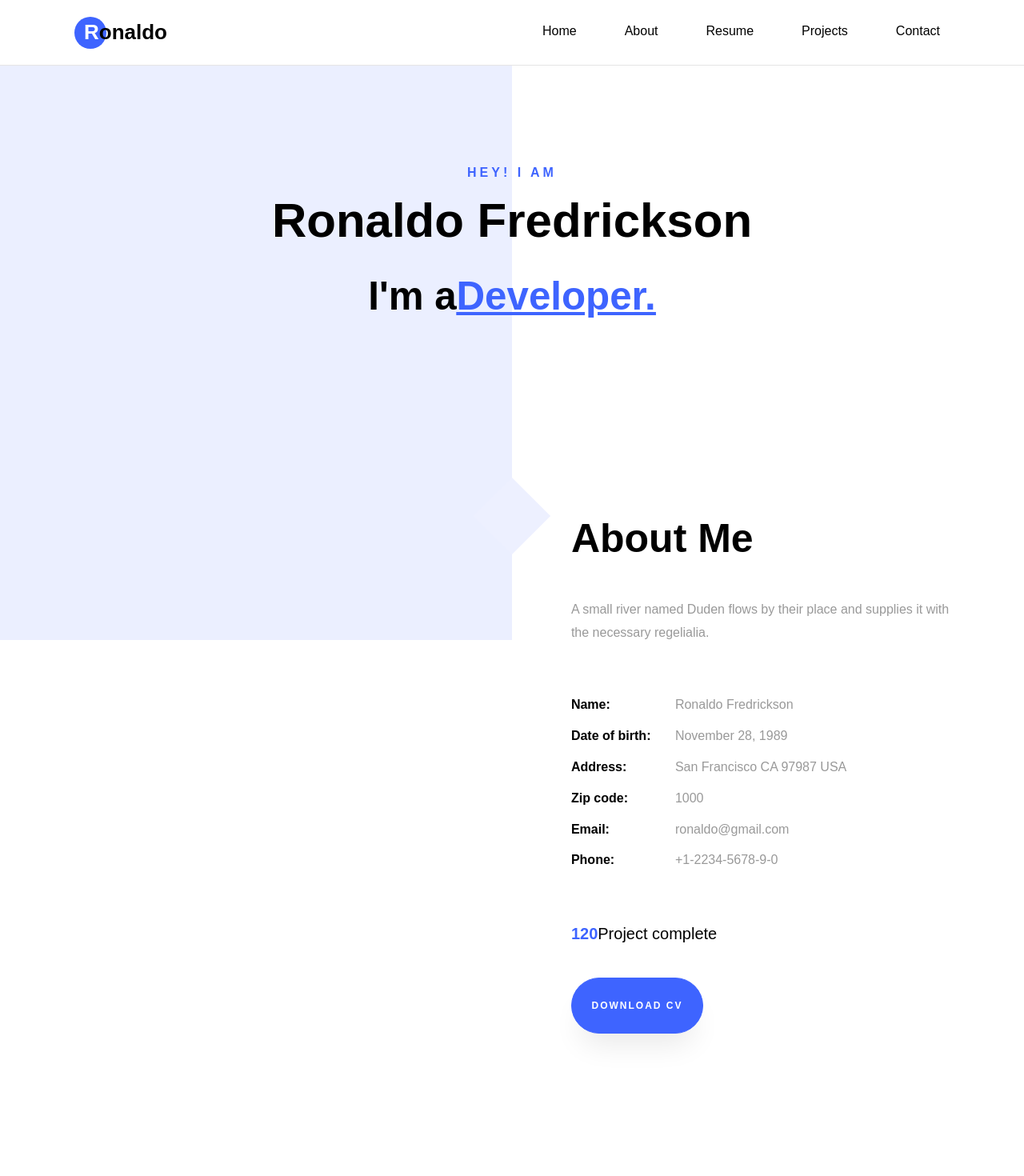
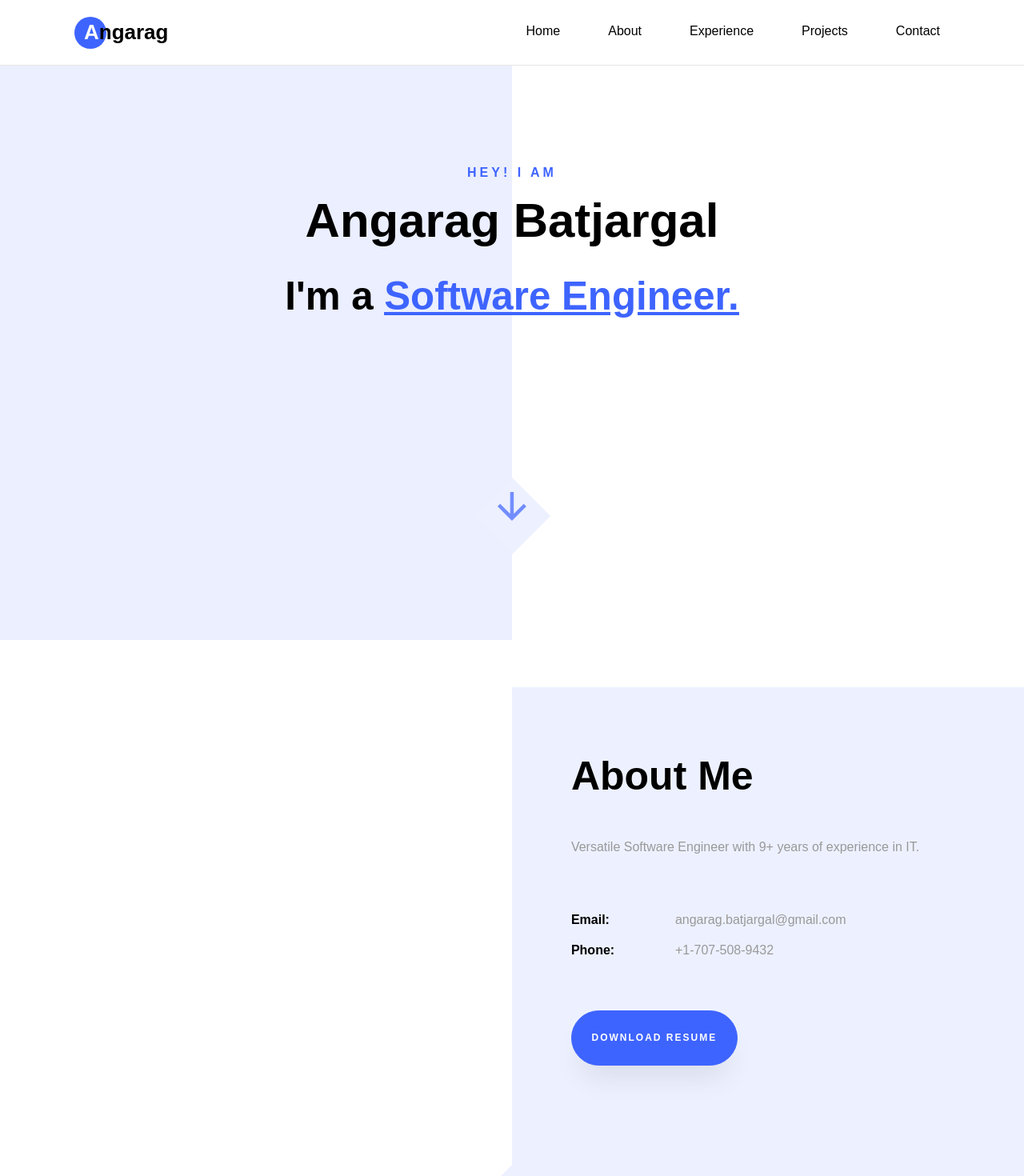
Before and after one commit to angarag/angarag.github.io, a React (Create React App) app: page /#/todolist in a window 1280 px wide. Shown: the top 1470 px of the page at 80% size. Built offline with nearby package versions, Linux system fonts and the light colour scheme.

Commit message:
almost done

```diff
--- a/package.json
+++ b/package.json
@@ -3,6 +3,8 @@
   "version": "0.1.0",
   "private": true,
   "dependencies": {
+    "@material-ui/core": "^4.9.12",
+    "@material-ui/icons": "^4.9.1",
     "aos": "^2.3.4",
     "jquery": "^3.5.0",
     "node-sass": "^4.12.0",
--- a/src/Main.js
+++ b/src/Main.js
@@ -9,7 +9,8 @@ import "./othercss/style.css";
 import Home from "./components/Home";
 import AboutMe from "./components/AboutMe";
 import Busad from "./components/Busad";
-import Resume from "./components/Resume";
+import Education from "./components/Education";
+import Contact from "./components/Contact";
 const Main = () => {
   React.useEffect(() => {}, []);
 
@@ -24,8 +25,9 @@ const Main = () => {
       <Nav />
       <Home />
       <AboutMe />
-      <Resume />
+      <Education />
       <Busad />
+      <Contact />
     </>
   );
 };
--- a/src/components/AboutMe.jsx
+++ b/src/components/AboutMe.jsx
@@ -1,5 +1,6 @@
 import React from "react";
 import Background from "../images/about.jpg";
+import Mouse from "./Mouse";
 const AboutMe = () => {
   return (
     <>
@@ -7,6 +8,7 @@ const AboutMe = () => {
         id="about"
         className="ftco-about img ftco-section ftco-no-pt ftco-no-pb"
       >
+        <div className="overlay"></div>
         <div className="container">
           <div className="row d-flex no-gutters">
             <div className="col-md-6 col-lg-6 d-flex">
@@ -18,49 +20,31 @@ const AboutMe = () => {
                 ></div>
               </div>
             </div>
-            <div className="col-md-6 col-lg-6 pl-md-5 py-5">
+            <div className="col-md-6 col-lg-6 pl-md-5 py-5 aboutMars">
               <div className="row justify-content-start pb-3">
                 <div className="col-md-12 heading-section ftco-animate fadeInUp ftco-animated">
                   <h1 className="big">About</h1>
                   <h2 className="mb-4">About Me</h2>
                   <p>
-                    A small river named Duden flows by their place and supplies
-                    it with the necessary regelialia.
+                    Versatile Software Engineer with 9+ years of experience in
+                    IT.
                   </p>
                   <ul className="about-info mt-4 px-md-0 px-2">
                     <li className="d-flex">
-                      <span>Name:</span> <span>Ronaldo Fredrickson</span>
+                      <span>Email:</span>{" "}
+                      <span>angarag.batjargal@gmail.com</span>
                     </li>
                     <li className="d-flex">
-                      <span>Date of birth:</span> <span>November 28, 1989</span>
-                    </li>
-                    <li className="d-flex">
-                      <span>Address:</span>{" "}
-                      <span>San Francisco CA 97987 USA</span>
-                    </li>
-                    <li className="d-flex">
-                      <span>Zip code:</span> <span>1000</span>
-                    </li>
-                    <li className="d-flex">
-                      <span>Email:</span> <span>ronaldo@gmail.com</span>
-                    </li>
-                    <li className="d-flex">
-                      <span>Phone: </span> <span>+1-2234-5678-9-0</span>
+                      <span>Phone: </span> <span>+1-707-508-9432</span>
                     </li>
                   </ul>
                 </div>
               </div>
               <div className="counter-wrap ftco-animate d-flex mt-md-3 fadeInUp ftco-animated">
                 <div className="text">
-                  <p className="mb-4">
-                    <span className="number" data-number="120">
-                      120
-                    </span>
-                    <span>Project complete</span>
-                  </p>
                   <p>
                     <a href="/dd" className="btn btn-primary py-3 px-3">
-                      Download CV
+                      Download resume
                     </a>
                   </p>
                 </div>
@@ -68,6 +52,7 @@ const AboutMe = () => {
             </div>
           </div>
         </div>
+        <Mouse path="education" />
       </section>
     </>
   );
--- /dev/null
+++ b/src/components/Contact.jsx
@@ -0,0 +1,11 @@
+import React from "react";
+import GitHubIcon from "@material-ui/icons/GitHub";
+
+const Contact = () => {
+  return (
+    <section id="contact">
+      <GitHubIcon />
+    </section>
+  );
+};
+export default Contact;
--- a/src/components/Resume.jsx
+++ b/src/components/Education.jsx
@@ -1,8 +1,8 @@
 import React from "react";
 
-const Resume = () => {
+const Education = () => {
   return (
-    <section className="ftco-section ftco-no-pb goto-here" id="resume">
+    <section className="ftco-section ftco-no-pb goto-here" id="education">
       <div className="container">
         <div className="row">
           <div className="col-md-3">
@@ -468,4 +468,4 @@ const Resume = () => {
     </section>
   );
 };
-export default Resume;
+export default Education;
--- a/src/components/Home.jsx
+++ b/src/components/Home.jsx
@@ -1,13 +1,10 @@
 import React from "react";
 
+import Mouse from "./Mouse";
 const Home = () => {
   return (
     <>
-      <section
-        id="home"
-        className="hero-wrap js-fullheight"
-        style={{ height: 503 }}
-      >
+      <section id="home" className="hero-wrap js-fullheight">
         <div className="overlay"></div>
         <div className="container">
           <div
@@ -17,29 +14,22 @@ const Home = () => {
             <div className="col-lg-8 col-md-6 ftco-animate d-flex align-items-center fadeInUp ftco-animated">
               <div className="text text-center">
                 <span className="subheading">Hey! I am</span>
-                <h1>Ronaldo Fredrickson</h1>
+                <h1>Angarag Batjargal</h1>
                 <h2>
-                  I'm a
+                  {"I'm a "}
                   <span
                     className="txt-rotate"
                     data-period="2000"
                     data-rotate='[ "Web Designer.", "Developer.", "Photographer.", "Marketer.", "Blogger" ]'
                   >
-                    <span className="wrap">Developer.</span>
+                    <span className="wrap">Software Engineer.</span>
                   </span>
                 </h2>
               </div>
             </div>
           </div>
         </div>
-
-        <div className="mouse">
-          <a href="/h" className="mouse-icon">
-            <div className="mouse-wheel">
-              <span className="ion-ios-arrow-round-down"></span>
-            </div>
-          </a>
-        </div>
+        <Mouse />
       </section>
     </>
   );
--- /dev/null
+++ b/src/components/Mouse.jsx
@@ -0,0 +1,14 @@
+import React from "react";
+import ArrowDownwardIcon from "@material-ui/icons/ArrowDownward";
+const Mouse = ({ path = "about" }) => {
+  return (
+    <div className="mouse">
+      <a href={"#" + path} className="mouse-icon">
+        <div className="mouse-wheel customSvg">
+          <ArrowDownwardIcon fontSize="large" />
+        </div>
+      </a>
+    </div>
+  );
+};
+export default Mouse;
--- a/src/components/Navigation.jsx
+++ b/src/components/Navigation.jsx
@@ -9,7 +9,7 @@ const Nav = ({ children }) => {
       >
         <div className="container">
           <a className="navbar-brand" href="index.html">
-            <span>R</span>onaldo
+            <span>A</span>ngarag
           </a>
           <button
             className="navbar-toggler js-fh5co-nav-toggle fh5co-nav-toggle"
@@ -36,8 +36,8 @@ const Nav = ({ children }) => {
                 </a>
               </li>
               <li className="nav-item">
-                <a href="#resume" className="nav-link">
-                  <span>Resume</span>
+                <a href="#education" className="nav-link">
+                  <span>Experience</span>
                 </a>
               </li>
               <li className="nav-item">
--- a/src/othercss/customizedByMars.css
+++ b/src/othercss/customizedByMars.css
@@ -23,3 +23,18 @@ html {
   left: 0;
   transform: unset;
 }
+section {
+  position: relative;
+  height: 100vh !important;
+}
+.customSvg {
+  display: flex !important;
+  justify-content: center;
+}
+.aboutMars {
+  background-color: #edf1ff;
+  height: 100vh;
+  min-width: 50vw;
+  position: absolute !important;
+  right: 0;
+}
```
Also changed, not shown: 1 other file (tests, documents, lock files or other folders).
